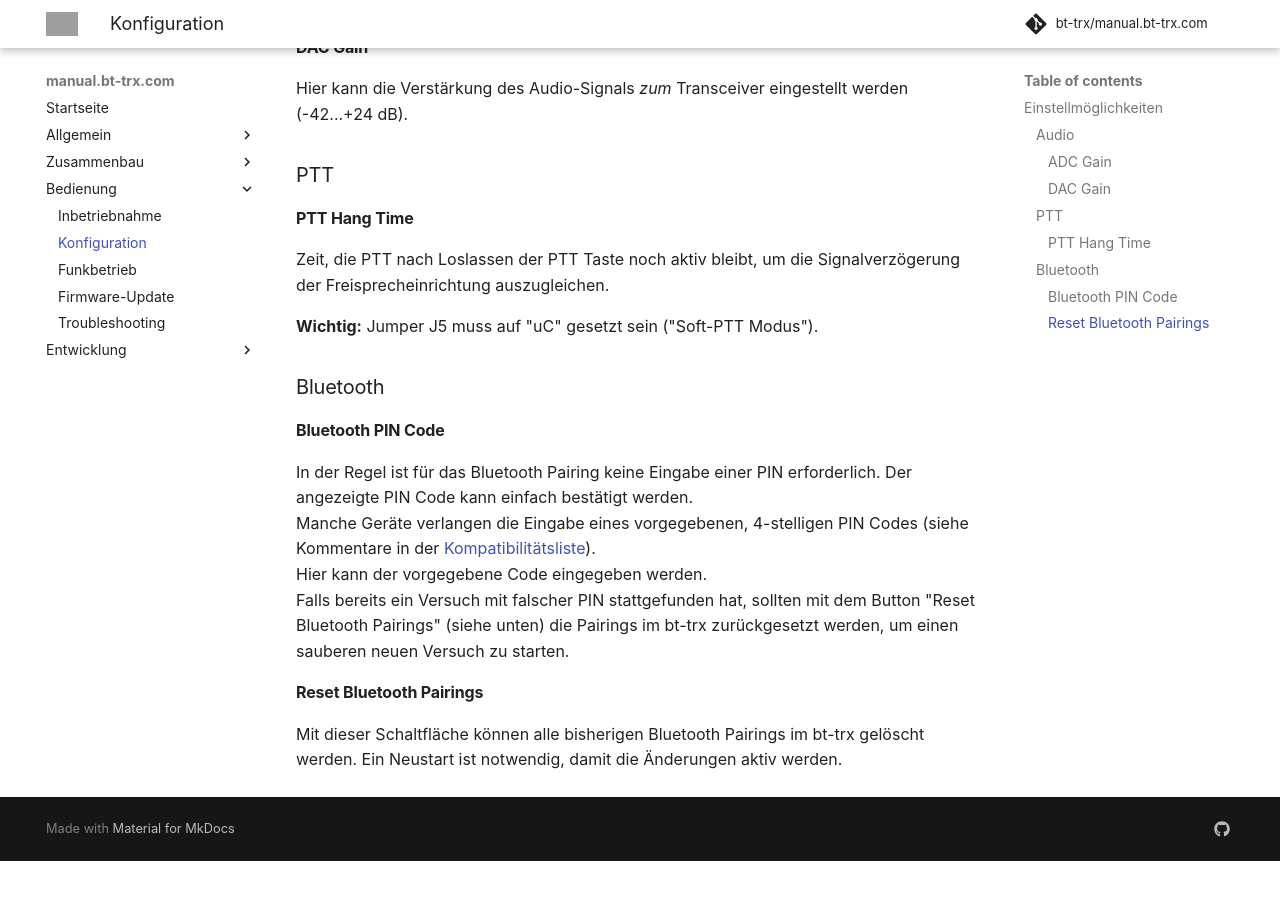
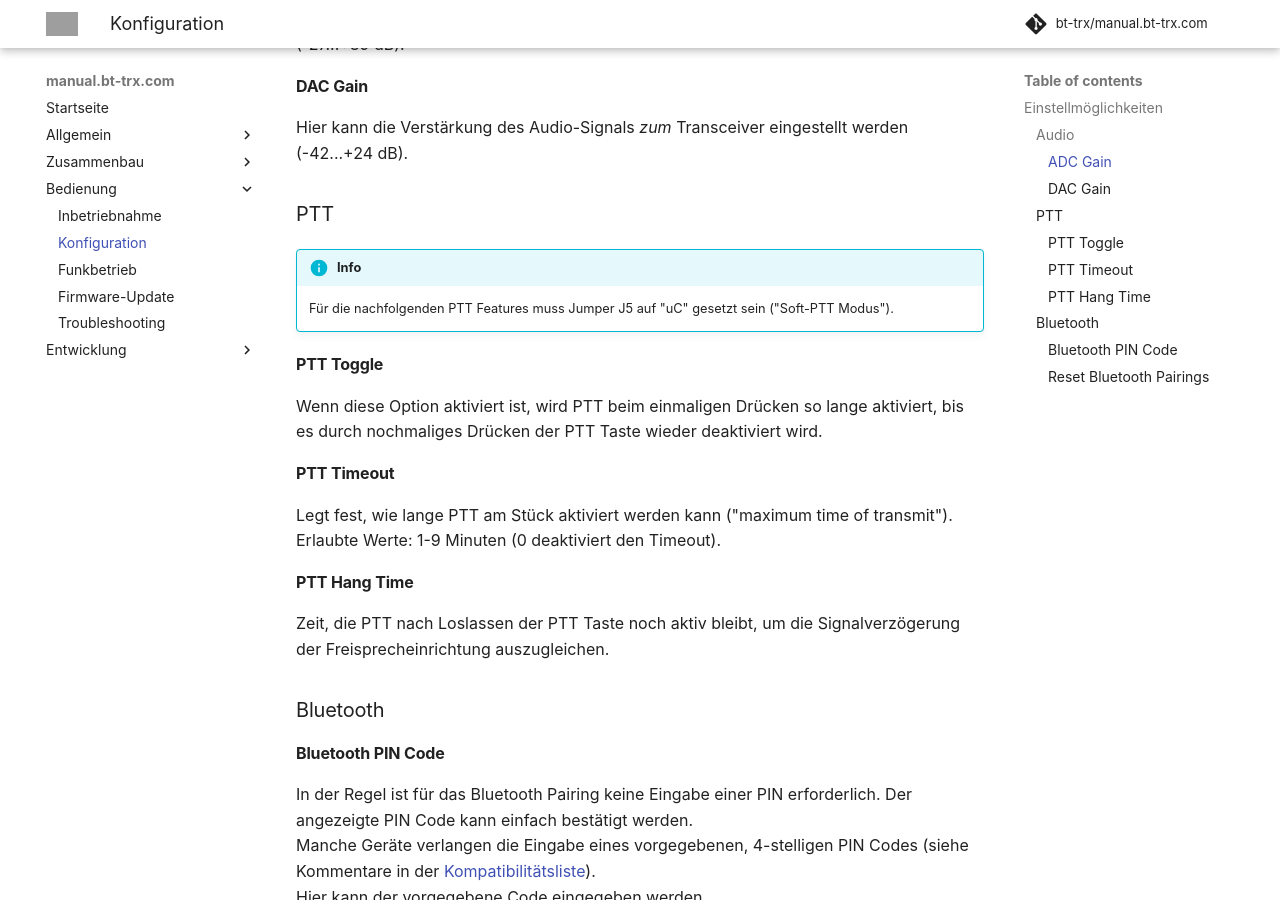
Before and after one commit to bt-trx/manual.bt-trx.com, an MkDocs documentation site: the page built from docs/30_Bedienung/Konfiguration.md, in a window 1280 px wide and 900 px high, scrolled down 1413 px. Built offline with MkDocs 1.6.1 and Material for MkDocs 9.7.7, drawn with Linux system fonts in a browser that asks for light colours; comment, search, counter and statistics services are not loaded; before the commit the page ends 2274 px from its top, so only the background shows below that; grey boxes are pictures that could not be loaded.

Commit message:
Infos zu neuen PTT Feautes eingefügt

```diff
--- a/docs/30_Bedienung/Konfiguration.md
+++ b/docs/30_Bedienung/Konfiguration.md
@@ -35,12 +35,26 @@ werden (-42...+24 dB).
 
 ### PTT
 
+!!! info
+    Für die nachfolgenden PTT Features muss Jumper J5 auf "uC" gesetzt sein
+    ("Soft-PTT Modus").
+
+#### PTT Toggle
+
+Wenn diese Option aktiviert ist, wird PTT beim einmaligen Drücken so lange
+aktiviert, bis es durch nochmaliges Drücken der PTT Taste wieder deaktiviert
+wird.
+
+#### PTT Timeout
+
+Legt fest, wie lange PTT am Stück aktiviert werden kann
+("maximum time of transmit").
+Erlaubte Werte: 1-9 Minuten (0 deaktiviert den Timeout).
+
 #### PTT Hang Time
 
 Zeit, die PTT nach Loslassen der PTT Taste noch aktiv bleibt, um die
 Signalverzögerung der Freisprecheinrichtung auszugleichen.
-
-**Wichtig:** Jumper J5 muss auf "uC" gesetzt sein ("Soft-PTT Modus").
 
 ### Bluetooth
 
```
Also changed, not shown: other parts of docs/30_Bedienung/Konfiguration.md (+1 -1 lines), docs/30_Bedienung/Konfiguration/konfiguration.png.
